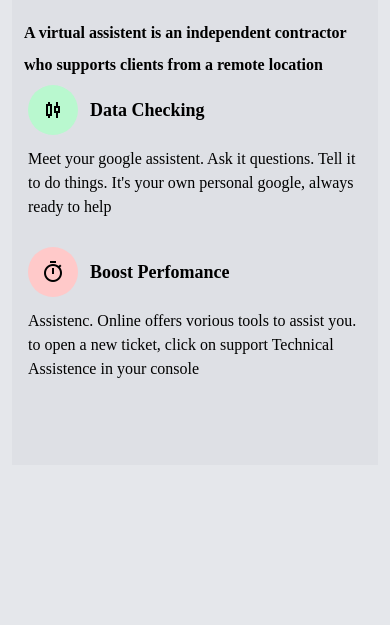
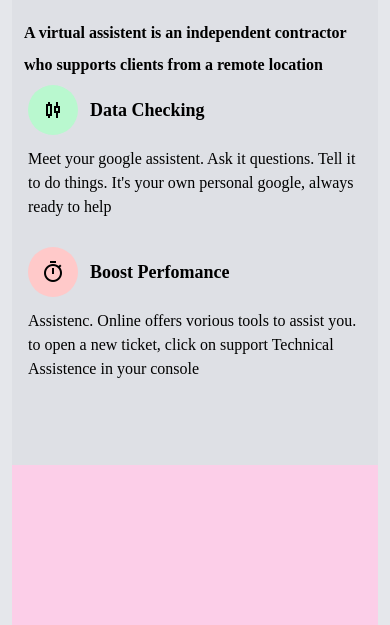
Before and after one commit to Bills-6/landing-page-portfolio, a plain HTML site: page index.html in a window 390 px wide. Shown: the part 1894-2519 px from the top of the page. Before the commit the page ends 2359 px from the top, so only its background shows below. Drawn offline with nearby package versions, Linux system fonts and the light colour scheme; a web font is replaced by a local one.

Commit message:
update: add static page

```diff
--- a/index.html
+++ b/index.html
@@ -133,9 +133,13 @@
 						<p>Assistenc. Online offers vorious tools to assist you. to open a new ticket, click on support Technical Assistence in your console</p>
 					</div>
 				</div>
-				</div>
+			  </div>
+			</div>
 
-			</div>
+		</div>
+		<div class="py-20 bg-pink-200 flex flex-col lg:flex-row gap-5" id="static-section">
+
+		</div>
 	</div>
 	<script type="module" src="components/navbar.js"></script>
 </body>
```
